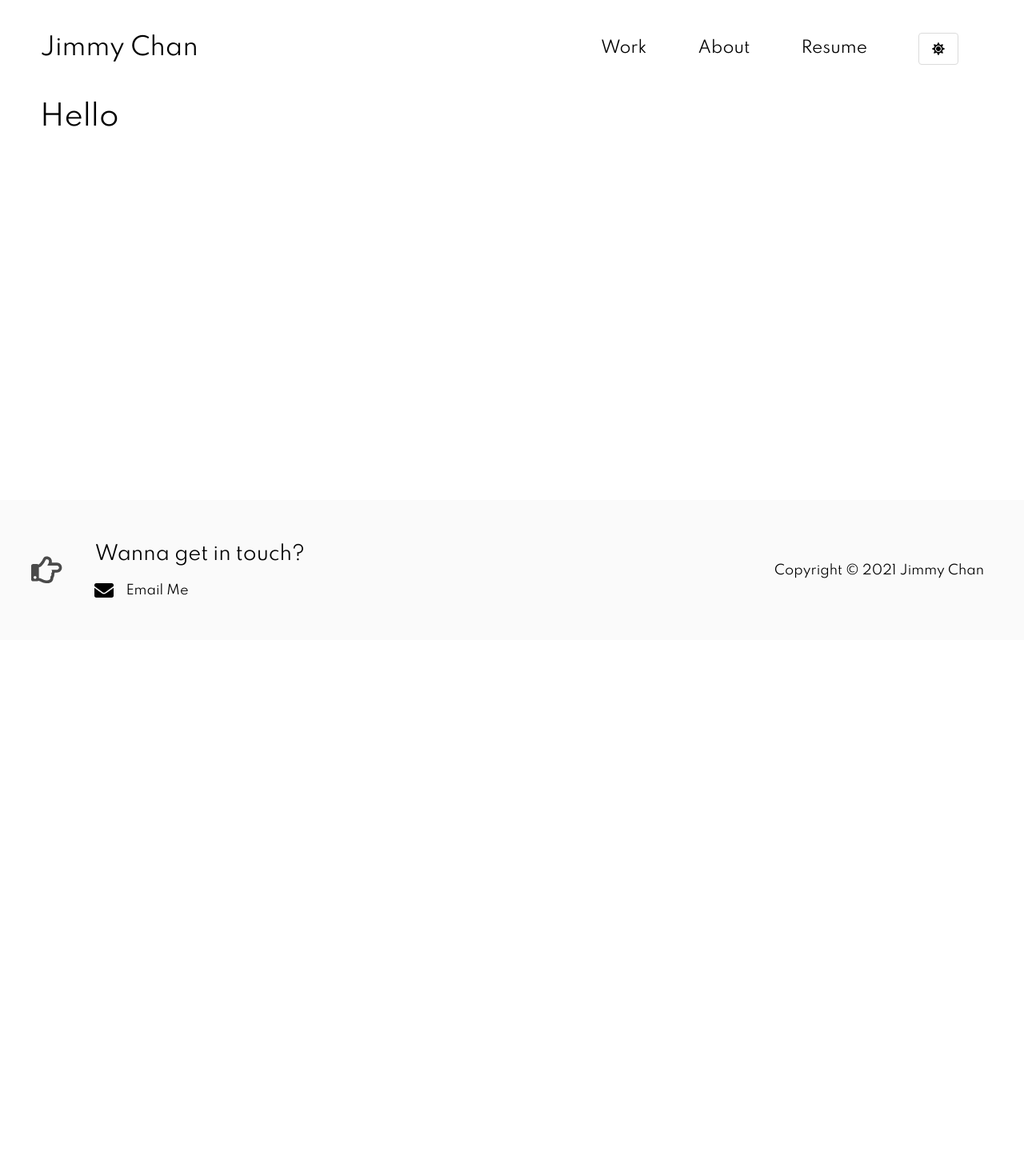
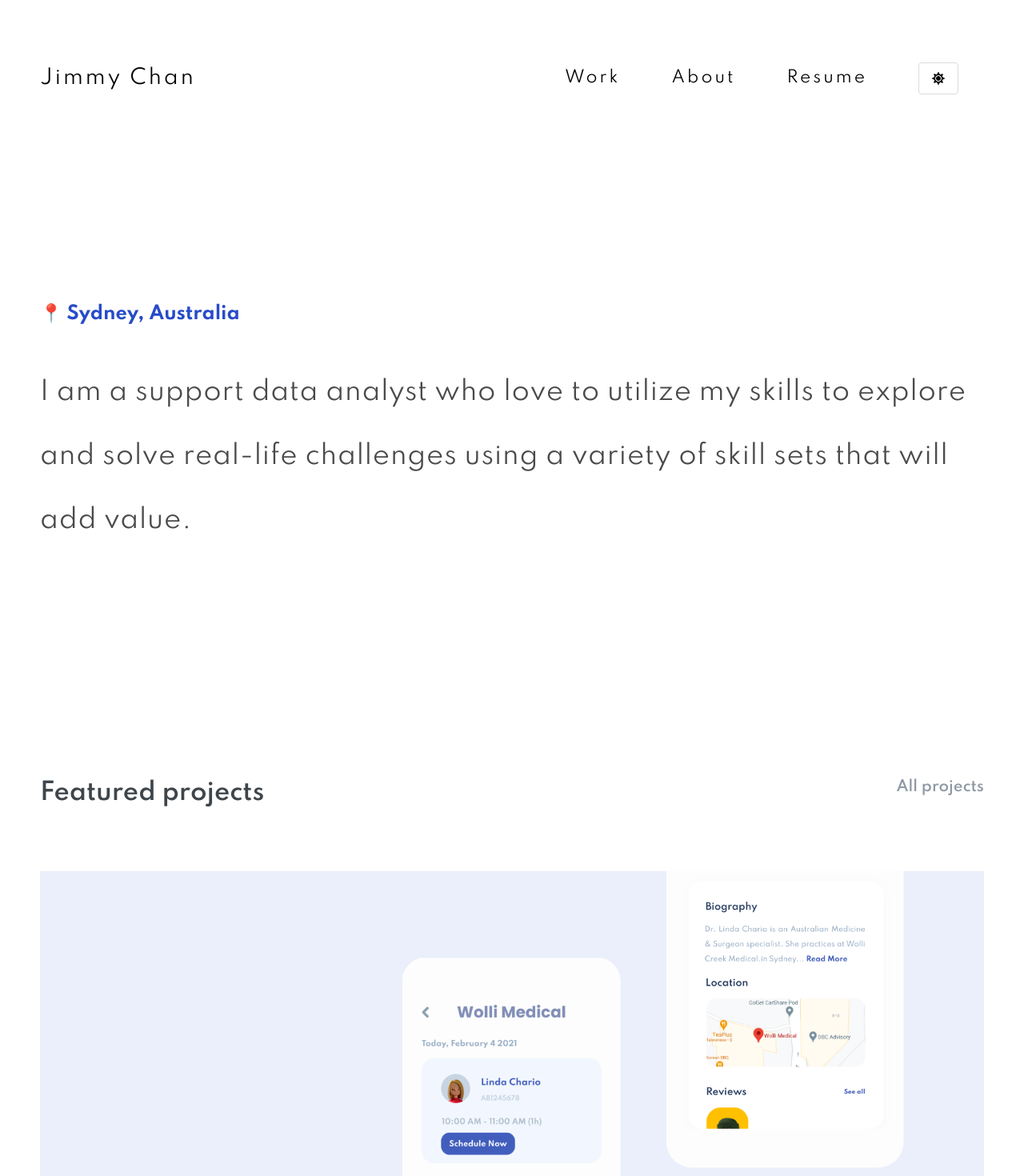
Before and after one commit to jimmyc018/online-profile, a React (Create React App) app: page / in a window 1280 px wide. Shown: the top 1470 px of the page at 80% size. Before the commit the page ends 800 px from the top, so only its background shows below. Built offline with nearby package versions, Linux system fonts and the light colour scheme.

Commit message:
Added Content to Home Page, Changed Margin, Font Size in Navbar, Added New color in Variables

```diff
--- a/src/components/Navbar/Navbar.scss
+++ b/src/components/Navbar/Navbar.scss
@@ -1,7 +1,11 @@
 @import '../../styles/variables';
 
 .navbar {
-  padding: 30px $page-gap-small;
+  padding: 70px $page-gap-small;
+
+  .navbar-item {
+    letter-spacing: 0.15em;
+  }
 
   a {
     text-decoration: none;
@@ -33,7 +37,7 @@
   }
 
   @media screen and (min-width: 1024px) {
-    padding: 30px $page-gap-large;
+    padding: 70px $page-gap-large;
 
     .navbar-item {
       font-size: 1.25em;
@@ -41,6 +45,6 @@
   }
 
   @media screen and (min-width: 1400px) {
-    padding: 30px $page-gap-extra-large;
+    padding: 70px $page-gap-extra-large;
   }
 }
--- a/src/components/Navbar/Navbar.tsx
+++ b/src/components/Navbar/Navbar.tsx
@@ -54,7 +54,7 @@ class CustomNavbar extends React.Component<any, IState> {
       >
         <div className="navbar-brand">
           <Link className="navbar-item custom-logo" to="/">
-            <h2>Jimmy Chan</h2>
+            <h3>Jimmy Chan</h3>
           </Link>
 
           <a
--- a/src/layouts/Home/Home.scss
+++ b/src/layouts/Home/Home.scss
@@ -0,0 +1,68 @@
+@import '../../styles/variables';
+
+.home {
+  &__location {
+    font-size: 1.4rem;
+    font-weight: $font-weight-bold;
+    color: $dark-blue !important;
+    margin: 180px 0 0 0;
+  }
+
+  &__blockquote {
+    font-style: unset;
+    margin: 40px 0 0 0;
+    font-size: 2rem;
+    line-height: 5rem;
+    letter-spacing: 0.05rem;
+  }
+
+  &__blockquote-container {
+    @media screen and (min-width: 1400px) {
+      width: 65%;
+    }
+  }
+
+  &__project {
+    display: flex;
+    flex-direction: column;
+
+    .home__project-title {
+      color: $light-grey;
+      font-size: 1.85rem;
+      font-weight: $font-weight-semi-bold;
+    }
+
+    .home__project-link {
+      color: $extra-light-grey;
+      font-size: 1.13rem;
+      font-weight: $font-weight-semi-bold;
+    }
+  }
+
+  &__project-head {
+    display: flex;
+    flex-direction: row;
+    justify-content: space-between;
+    margin: 280px 0 0 0;
+  }
+
+  &__project-case {
+    margin: 75px 0;
+  }
+
+  &__project-case-study {
+    overflow: hidden;
+
+    img {
+      max-width: 100%;
+      width: 100%;
+      transition: transform 0.3s, filter 0.4s ease-in-out;
+    }
+
+    &:hover img {
+      filter: grayscale(100%);
+      transform: scale(1.02);
+      transform-origin: 50% 50%;
+    }
+  }
+}
--- a/src/layouts/Home/Home.tsx
+++ b/src/layouts/Home/Home.tsx
@@ -1,10 +1,29 @@
 import React from 'react';
 
 import './Home.scss';
+import caseOne from'../../assets/case-study-one.png';
 
 const Home = () => (
-  <div>
-    <h1>Hello</h1>
+  <div className="home">
+    <p className="home__location">📍 Sydney, Australia</p>
+    <div className="home__blockquote-container">
+      <blockquote className="home__blockquote">
+        I am a support data analyst who love to utilize my
+        skills to explore and solve real-life challenges using
+        a variety of skill sets that will add value.
+      </blockquote>
+    </div>
+    <div className="home__project">
+      <div className="home__project-head">
+        <p className="home__project-title">Featured projects</p>
+        <p className="home__project-link">All projects</p>
+      </div>
+      <section className="home__project-case">
+        <div className="home__project-case-study">
+          <img src={caseOne} alt='Case Study One' loading="lazy"/>
+        </div>
+      </section>
+    </div>
   </div>
 );
 
--- a/src/styles/_variables.scss
+++ b/src/styles/_variables.scss
@@ -1,11 +1,8 @@
-$font-weight-thin: 100;
-$font-weight-extra-light: 200;
 $font-weight-light: 300;
 $font-weight-regular: 400;
 $font-weight-medium: 500;
 $font-weight-semi-bold: 600;
 $font-weight-bold: 700;
-$font-weight-extra-bold: 800;
 
 $black: #000000;
 $light-black: #262626;
```
Also changed, not shown: src/assets/case-study-one.png (added).
